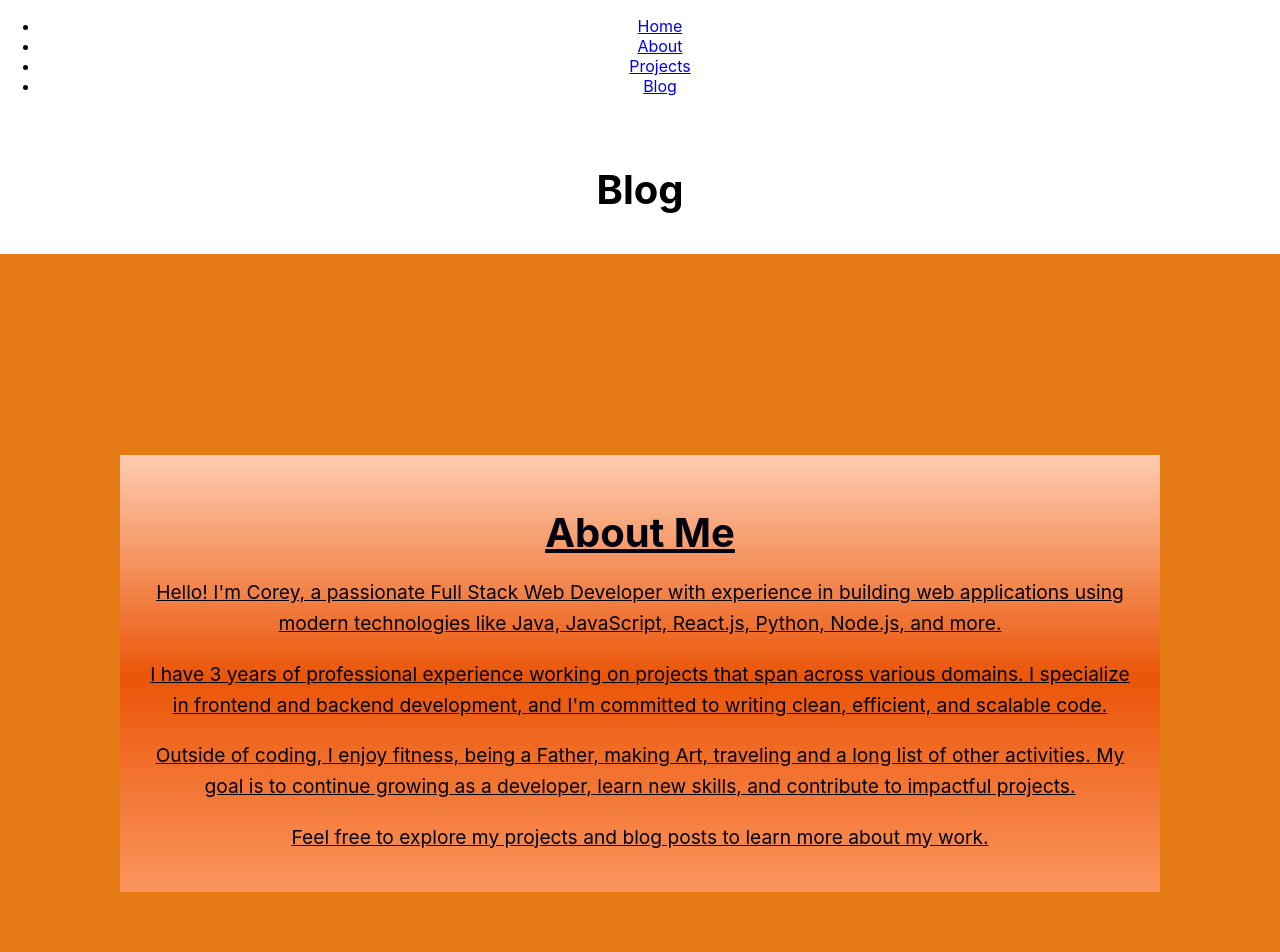
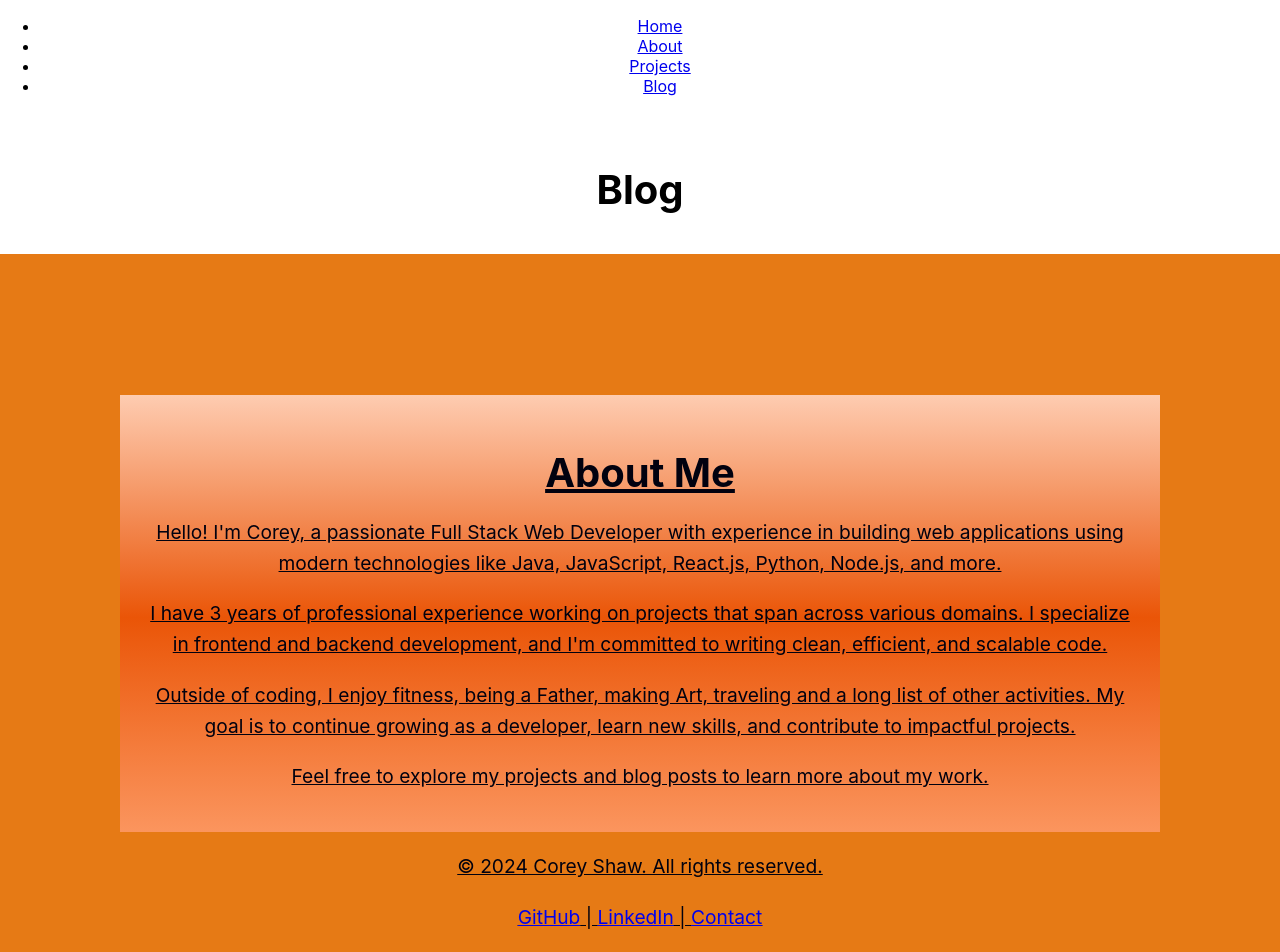
Before and after one commit to shawcorey/my-portfolio, a React (Create React App) app: page /blog in a window 1280 px wide. Shown: the top 952 px of the page. Built offline with nearby package versions, Linux system fonts and the light colour scheme.

Commit message:
Updated Footer Links
Updated footer links and incorporated footer component into App.js

```diff
--- a/src/App.js
+++ b/src/App.js
@@ -7,7 +7,7 @@ import { BrowserRouter as Router, Routes, Route } from 'react-router-dom';
 import Projects from './components/projects.component';
 import Blog from './components/blog.component';
 import Navbar from './components/navbar.component'; // Optional navigation bar
-
+import Footer from './components/footer.component'; // Adjust the path if needed
 
 
 
@@ -48,7 +48,8 @@ function App() {
             {/* Other components */}
         </div>
 
-
+         {/* Footer component */}
+      <Footer />
 
         </a>
       </header>
--- a/src/components/footer.component.js
+++ b/src/components/footer.component.js
@@ -6,17 +6,17 @@ const Footer = () => {
   return (
     <footer className="footer">
       <div className="footer-content">
-        <p>© 2024 Your Name. All rights reserved.</p>
+        <p>© 2024 Corey Shaw. All rights reserved.</p>
         <p>
-          <a href="https://github.com/yourusername" target="_blank" rel="noopener noreferrer">
+          <a href="https://github.com/shawcorey" target="_blank" rel="noopener noreferrer">
             GitHub
           </a>
           {" | "}
-          <a href="https://www.linkedin.com/in/yourusername" target="_blank" rel="noopener noreferrer">
+          <a href="https://www.linkedin.com/in/corey-shaw" target="_blank" rel="noopener noreferrer">
             LinkedIn
           </a>
           {" | "}
-          <a href="mailto:youremail@example.com">
+          <a href="mailto:coreyshaw@coreylshaw.com">
             Contact
           </a>
         </p>
```
